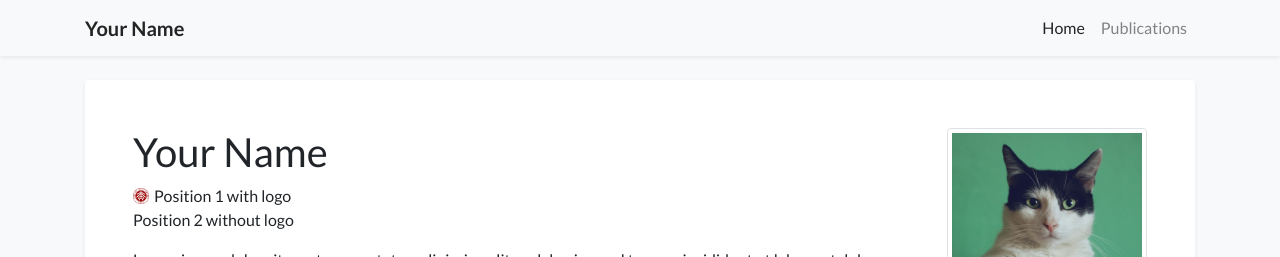
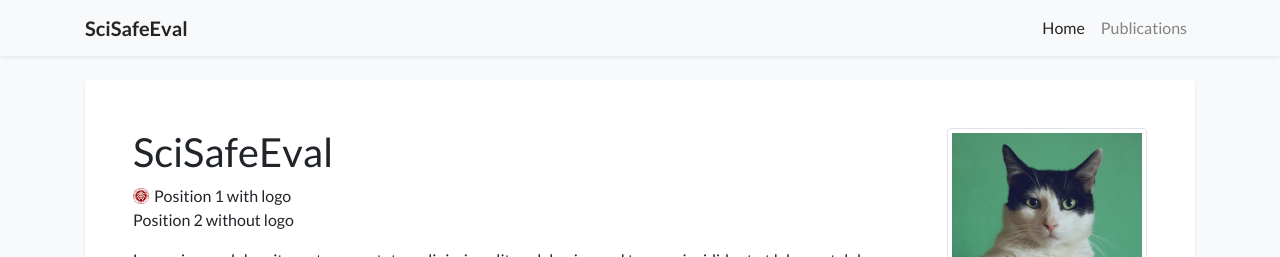
Before and after one commit to KAIMA04/SciSafeEvalTest, a Jekyll site: the page built from index.html, in a window 1280 px wide and 900 px high. Shown: the top 257 px of the window. Built offline with Jekyll 4.4.1, drawn with Linux system fonts in a browser that asks for light colours; a style sheet for code colours, icons or effects is not loaded.

Commit message:
Update profile.yml

```diff
--- a/_data/profile.yml
+++ b/_data/profile.yml
@@ -1,6 +1,6 @@
-primary_name: "Your Name"
+primary_name: "SciSafeEval"
 secondary_name: ""
-navbar_name: "Your Name"
+navbar_name: "SciSafeEval"
 
 positions:
 - logo: /assets/images/badges/PKU_red.png  # Logo is optional
@@ -11,7 +11,7 @@ positions:
 email: "your@email.com"
 # cv_link: link-to-your-cv-file
 gscholar: your_google_scholar_id
-github: your_github_id
+github: KAIMA04
 twitter: your_twitter_id
 # wechat_qrcode: /assets/images/etc/wechat.jpg
 # wechat_prompt: >-
```
